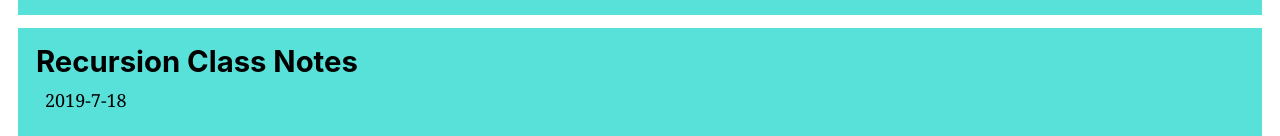
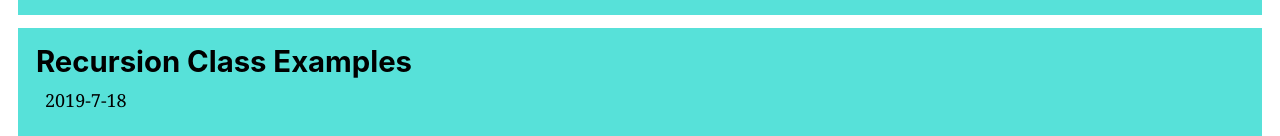
Before and after one commit to wcolts2000/the_pretty_good_gatsy_blog, a Gatsby site: page /blog/ in a window 1280 px wide. Shown: the part 583-719 px from the top of the page. Built offline with nearby package versions, Linux system fonts and the light colour scheme; Gatsby itself is replaced by a stand-in of ours.

Commit message:
changed recursion md title and name

```diff
--- a/src/posts/recursion_notes.md
+++ b/src/posts/recursion_examples.md
@@ -1,5 +1,5 @@
 ---
-title: "Recursion Class Notes"
+title: "Recursion Class Examples"
 date: "2019-7-18"
 ---
 
```
